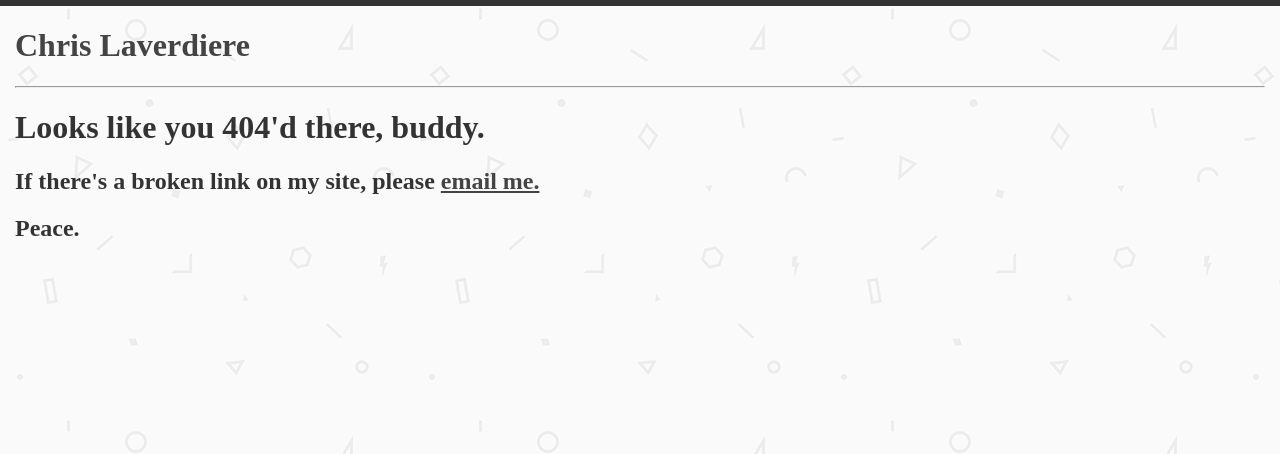
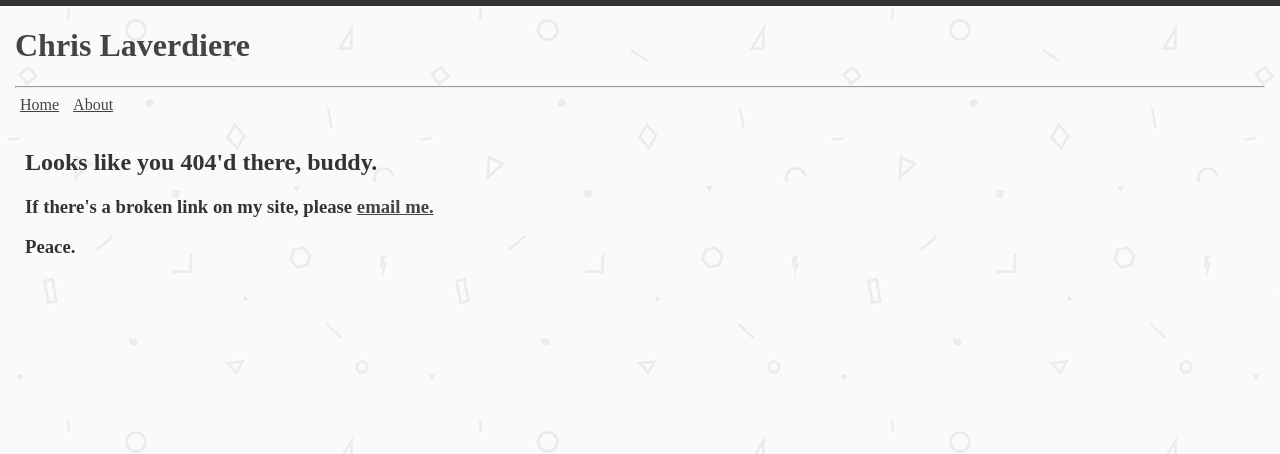
Before and after one commit to CLaverdiere/personal_site, a Flask app: template templates/404.html in a window 1280 px wide. Shown: the top 454 px of the page. Run offline with Flask 2, Linux system fonts and the light colour scheme; the template is opened without the code that fills it, so the values that code supplies are empty.

Commit message:
Add about page, navbar.

```diff
--- a/app.py
+++ b/app.py
@@ -13,6 +13,10 @@ def root():
         books = bookfile.readlines()
     return render_template('index.html', books=books)
 
+@app.route('/about')
+def about():
+    return render_template('about.html')
+
 @app.errorhandler(404)
 def page_not_found(e):
     return render_template('404.html'), 404
--- a/static/css/style.css
+++ b/static/css/style.css
@@ -7,6 +7,17 @@ body {
   border-top: 6px solid #333;
   color: #333333;
   margin: 0px;
+}
+
+header li {
+  display: inline;
+  text-decoration: none;
+  margin-right: 10px;
+}
+
+header ul {
+  margin: 5px;
+  padding: 0px;
 }
 
 footer {
--- a/templates/404.html
+++ b/templates/404.html
@@ -1,7 +1,12 @@
 {% extends "app.html" %}
 
 {% block content %}
-  <h1>Looks like you 404'd there, buddy.</h1>
-  <h2>If there's a broken link on my site, please <a href="mailto:chris@cmlaverdiere.net?Subject=Broken%20link">email me.</a></h2>
-  <h2>Peace.</h2>
+  <div id="main">
+    <h2>Looks like you 404'd there, buddy.</h2>
+
+    <h3>If there's a broken link on my site, please
+      <a href="mailto:chris@cmlaverdiere.net?Subject=Broken%30link">email me.</a></h3>
+
+    <h3>Peace.</h3>
+  </div>
 {% endblock %}
--- a/templates/app.html
+++ b/templates/app.html
@@ -9,24 +9,12 @@
 
 <body>
   <div id="wrapper">
-    <header>
-      <div id="header-name">
-        <h1><a class="incognito-link" href="/">Chris Laverdiere</a></h1>
-        <hr>
-      </div>
-    </header>
+    {% include 'header.html' %}
 
     {% block content %} {% endblock %}
   </div>
 </body>
 
-<footer>
-  <ul id="footer-info">
-    <li> <a href="https://github.com/CLaverdiere">Github</a> </li>
-    <li> <a href="https://bitbucket.org/CMLaverdiere">Bitbucket</a> </li>
-    <li> <a href="https://twitter.com/cmlaverdiere">Twitter</a> </li>
-    <p class="notice">SITE UNDER CONSTRUCTION</p>
-  </ul>
-</footer>
+{% include 'footer.html' %}
 
 <!-- Not hiding anything cool here, I swear. -->
--- /dev/null
+++ b/templates/footer.html
@@ -0,0 +1,8 @@
+<footer>
+  <ul id="footer-info">
+    <li> <a href="https://github.com/CLaverdiere">Github</a> </li>
+    <li> <a href="https://bitbucket.org/CMLaverdiere">Bitbucket</a> </li>
+    <li> <a href="https://twitter.com/cmlaverdiere">Twitter</a> </li>
+    <p class="notice">SITE UNDER CONSTRUCTION</p>
+  </ul>
+</footer>
--- /dev/null
+++ b/templates/header.html
@@ -0,0 +1,9 @@
+<header>
+  <h1><a class="incognito-link" href="/">Chris Laverdiere</a></h1>
+  <hr>
+
+  <ul>
+    <li><a href="/">Home</a></li>
+    <li><a href="/about">About</a></li>
+  </ul>
+</header>
```
Also changed, not shown: templates/about.html (added, +16 -0 lines).
